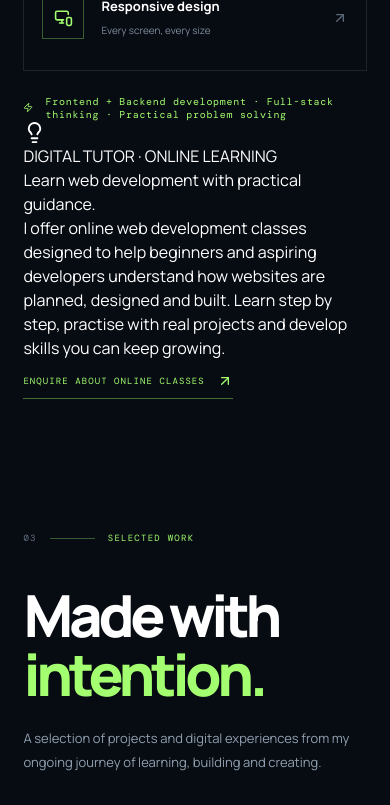
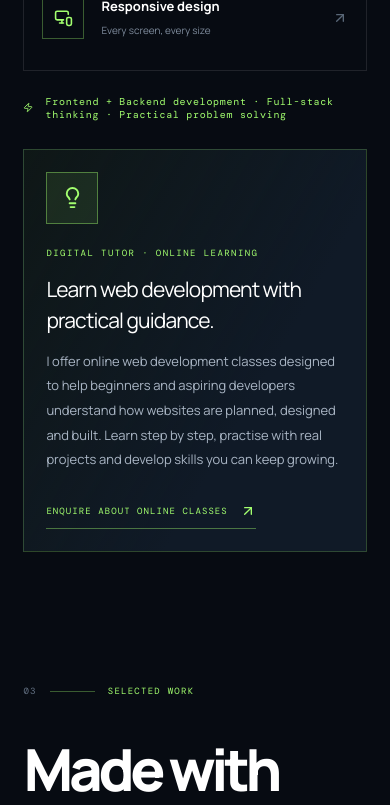
Before and after one commit to Samzeeezzy/portfolio, a React (Vite) app: page / in a window 390 px wide. Shown: the part 3140-3945 px from the top of the page. Built offline with nearby package versions, Linux system fonts and the light colour scheme.

Commit message:
Style tutoring panel and add responsive portfolio gallery

```diff
--- a/src/index.css
+++ b/src/index.css
@@ -56,3 +56,27 @@ button{font:inherit}
 .whatsapp-contact{color:#62ed9a!important;border:1px solid #36d87955;padding:9px 11px}
 .contact-location{display:flex;align-items:center;gap:8px;color:#aeb9c7;font:10px 'DM Mono',monospace}
 @media(max-width:650px){.header-actions{gap:7px}.header-whatsapp{font-size:0;padding:10px}.header-whatsapp svg{width:17px;height:17px}.search-toggle{width:36px;height:36px}.site-search{padding:13px 6%}}
+
+
+/* Full-stack profile, online teaching and visual journal */
+.tutor-panel{display:grid;grid-template-columns:58px 1fr;gap:22px;align-items:start;margin-top:28px;padding:30px;border:1px solid #a3ff6f35;background:linear-gradient(120deg,#a3ff6f0d,#101a27 65%);position:relative;overflow:hidden}
+.tutor-icon{width:52px;height:52px;display:grid;place-items:center;background:#a3ff6f16;border:1px solid #a3ff6f66;color:#a3ff6f}
+.tutor-kicker{font:9px 'DM Mono',monospace;letter-spacing:.16em;color:#a3ff6f}
+.tutor-panel h3{font-size:clamp(21px,3vw,30px);letter-spacing:-.04em;margin:12px 0}
+.tutor-panel p{max-width:760px;color:#aab6c5;font-size:13px;line-height:1.9;margin-bottom:18px}
+.gallery-section{padding-top:100px}
+.gallery-grid{display:grid;grid-template-columns:1.25fr 1fr 1fr;gap:18px}
+.gallery-tile{min-width:0}
+.gallery-feature{grid-row:span 2}
+.gallery-placeholder{height:220px;padding:20px;display:flex;flex-direction:column;justify-content:space-between;position:relative;overflow:hidden;background:radial-gradient(circle at 70% 30%,#a3ff6f35,transparent 35%),linear-gradient(135deg,#172b2b,#0b111b);border:1px solid #ffffff20}
+.gallery-feature .gallery-placeholder{height:458px;background:radial-gradient(circle at 65% 35%,#a3ff6f42,transparent 30%),linear-gradient(145deg,#243b35,#0a1018 72%)}
+.gallery-placeholder:after{content:"";position:absolute;width:230px;height:230px;border:1px solid #a3ff6f55;border-radius:50%;right:-70px;bottom:-95px;box-shadow:0 0 0 25px #a3ff6f08,0 0 0 55px #a3ff6f06}
+.gallery-placeholder span,.gallery-placeholder small{font:9px 'DM Mono',monospace;letter-spacing:.12em;color:#a3ff6f;position:relative;z-index:1}
+.gallery-placeholder strong{font-size:clamp(27px,4vw,48px);line-height:.95;letter-spacing:-.06em;position:relative;z-index:1}
+.gallery-feature .gallery-placeholder strong{font-size:clamp(45px,6vw,78px)}
+.gallery-code{background:radial-gradient(circle at 75% 25%,#4b83ce45,transparent 35%),linear-gradient(140deg,#15243a,#0a1018)}
+.gallery-teach{background:radial-gradient(circle at 75% 25%,#c5a15a45,transparent 35%),linear-gradient(140deg,#302718,#0a1018)}
+.gallery-brand{background:radial-gradient(circle at 75% 25%,#b47bce45,transparent 35%),linear-gradient(140deg,#2c1d39,#0a1018)}
+.gallery-tile>p{font:9px 'DM Mono',monospace;color:#8492a4;margin-top:10px;letter-spacing:.04em}
+.gallery-note{font-size:11px;color:#8492a4;margin-top:24px}
+@media(max-width:650px){.tutor-panel{grid-template-columns:1fr;padding:22px;gap:14px}.gallery-grid{grid-template-columns:1fr 1fr;gap:12px}.gallery-feature{grid-row:auto;grid-column:span 2}.gallery-feature .gallery-placeholder{height:300px}.gallery-placeholder{height:190px;padding:15px}.gallery-placeholder strong{font-size:28px}.gallery-feature .gallery-placeholder strong{font-size:52px}}
```
